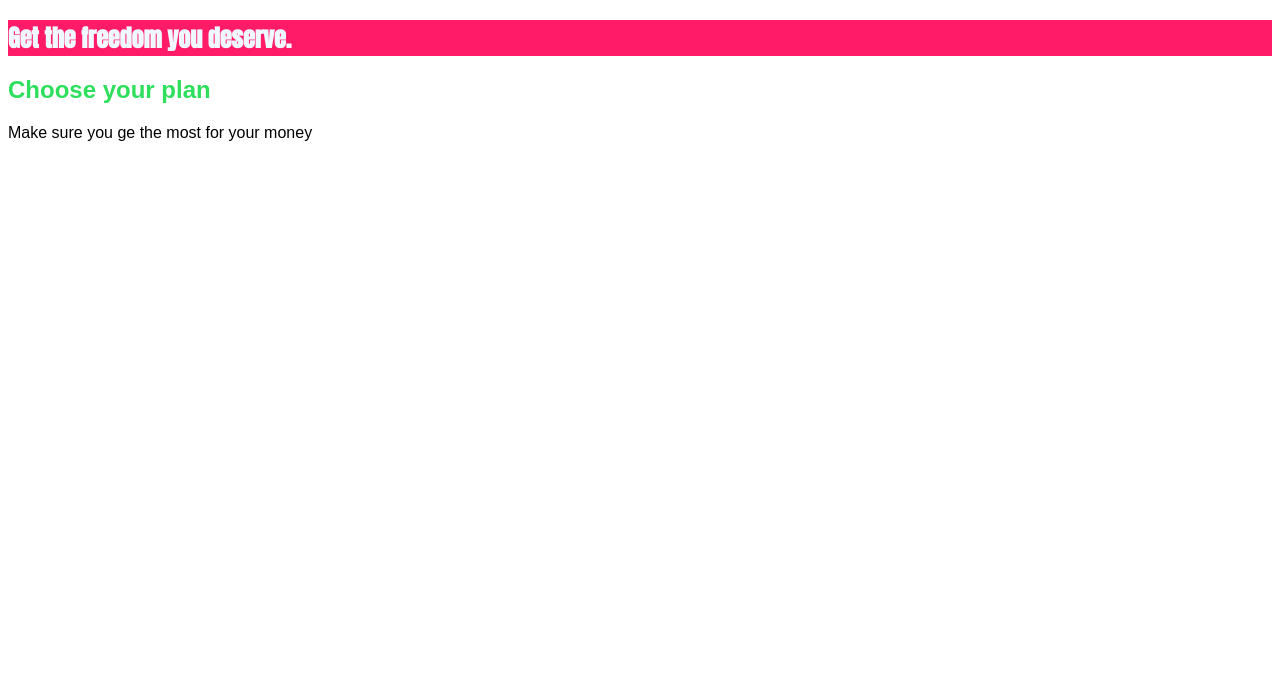
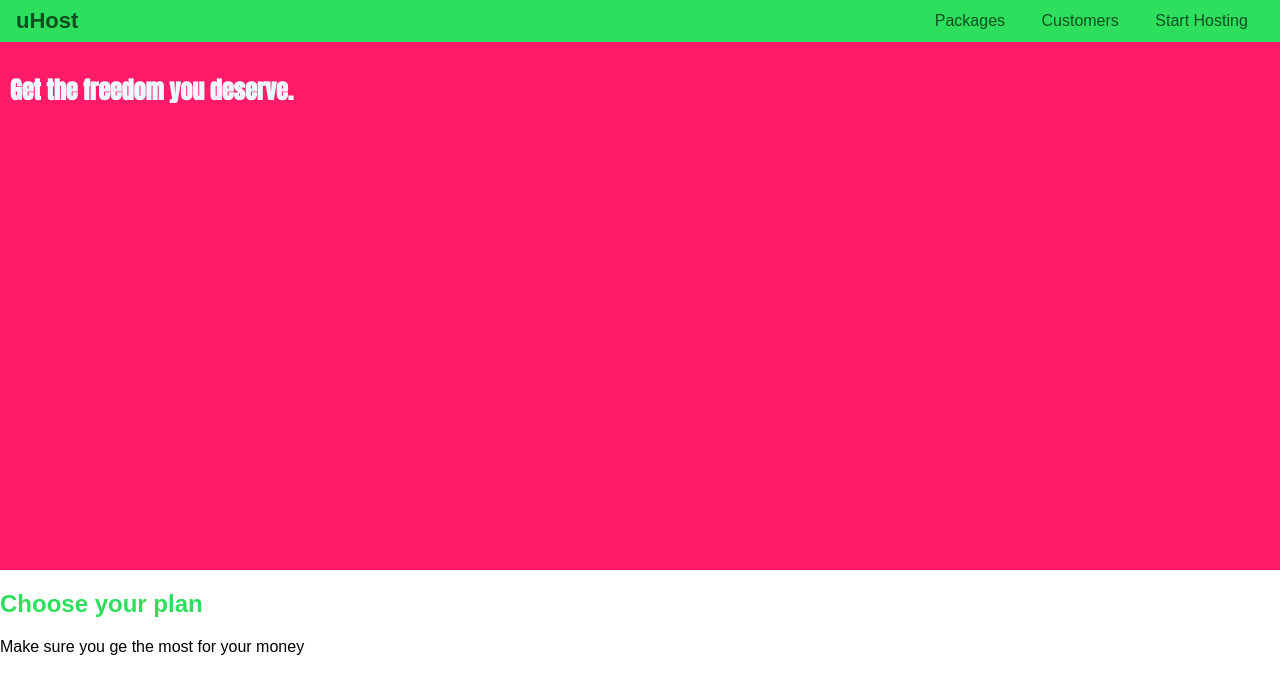
Before and after one commit to Jxffxjxke/udemy-css-course, a plain HTML site: page basics-01-understanding-the-course-project-starting-code/index.html in a window 1280 px wide. Drawn offline with Linux system fonts and the light colour scheme; a web font is replaced by a local one.

Commit message:
Up to section 3.43

```diff
--- a/basics-01-understanding-the-course-project-starting-code/index.html
+++ b/basics-01-understanding-the-course-project-starting-code/index.html
@@ -9,11 +9,32 @@
       href="https://fonts.googleapis.com/css?family=Anton"
       rel="stylesheet"
     />
-    <link href="https://fonts.gooogleapis.com/css?family=Montserrat:400,700" rel="stylesheet"/>
+    <link
+      href="https://fonts.gooogleapis.com/css?family=Montserrat:400,700"
+      rel="stylesheet"
+    />
     <link rel="stylesheet" href="./main.css" />
   </head>
 
   <body>
+    <header class="main-header">
+      <div>
+        <a href="index.html" class="main-header__brand"> uHost </a>
+      </div>
+      <nav class="main-nav">
+        <ul class="main-nav__items">
+          <li class="main-nav__item">
+            <a href="packages/index.html">Packages</a>
+          </li>
+          <li class="main-nav__item">
+            <a href="customers/index.html">Customers</a>
+          </li>
+          <li class="main-nav__item">
+            <a href="start-hosting/index.html">Start Hosting</a>
+          </li>
+        </ul>
+      </nav>
+    </header>
     <main>
       <section id="product-overview">
         <h1>Get the freedom you deserve.</h1>
--- a/basics-01-understanding-the-course-project-starting-code/main.css
+++ b/basics-01-understanding-the-course-project-starting-code/main.css
@@ -1,9 +1,17 @@
+* {
+  box-sizing: border-box;
+}
+
 body {
   font-family: "Montserrat", sans-serif;
+  margin: 0px;
 }
 
 #product-overview {
   background: #ff1b68;
+  width: 100%;
+  height: 528px;
+  padding: 10px;
 }
 
 .section-title {
@@ -18,3 +26,52 @@ body {
 /* h1 {
   font-family: sans-serif;
 } */
+
+.main-header {
+  width: 100%;
+  background: #2ddf5c;
+  padding: 8px 16px;
+}
+
+.main-nav {
+  display: inline-block;
+  width: calc(100% - 67px);
+  text-align: right;
+  vertical-align: middle;
+}
+
+.main-header__brand {
+  color: #0e4f1f;
+  text-decoration: none;
+  font-weight: bold;
+  font-size: 22px;
+  vertical-align: middle;
+}
+
+.main-header div {
+  display: inline-block;
+}
+
+.main-nav__items {
+  margin: 0;
+  padding: 0;
+  list-style: none;
+}
+
+.main-nav__item {
+  display: inline-block;
+  margin: 0px 16px;
+}
+
+.main-nav__item a {
+  color: #0e4f1f;
+  text-decoration: none;
+}
+
+.main-nav__item a:hover {
+  color: white;
+}
+
+.main-nav__item a:active {
+  color: white;
+}
```
Also changed, not shown: diving-deeper-02.01-header-html-code/index.html (added, +20 -0 lines), 1 other file.
